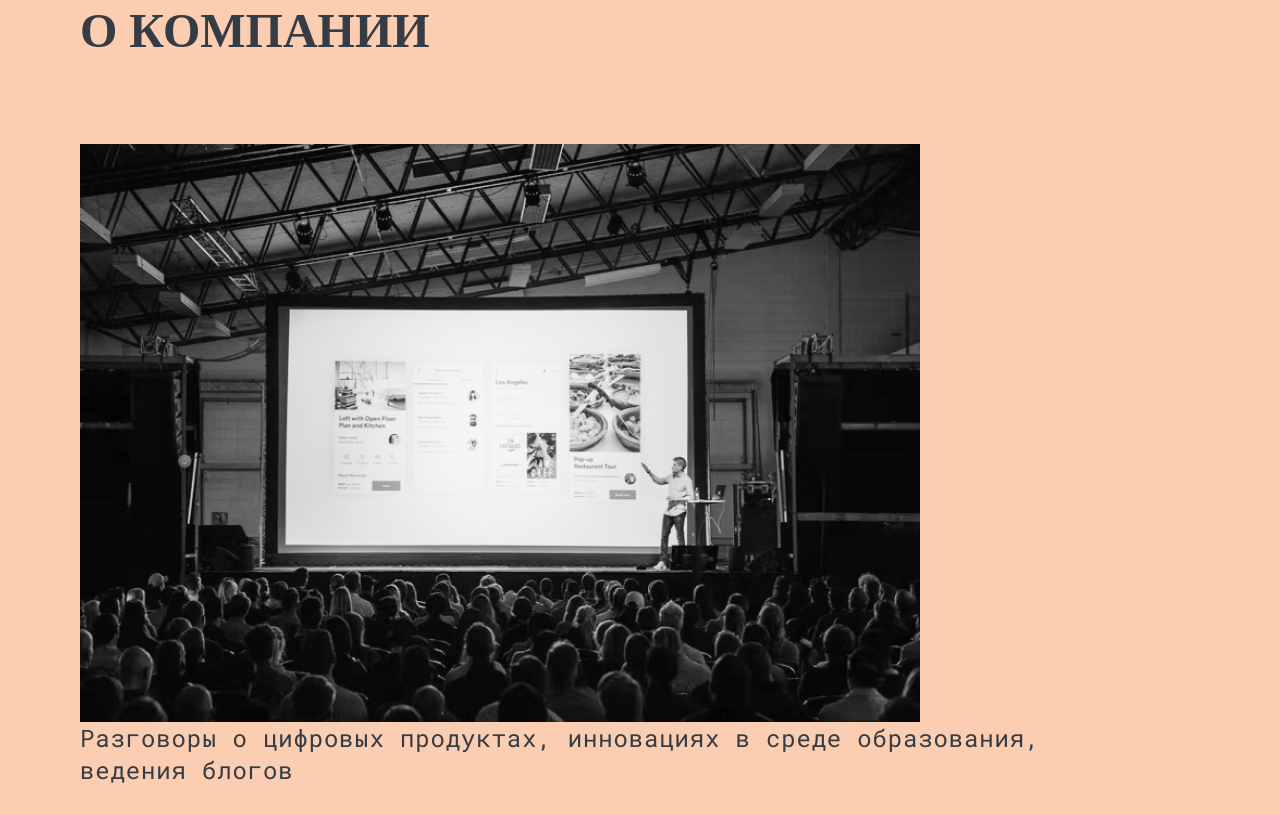
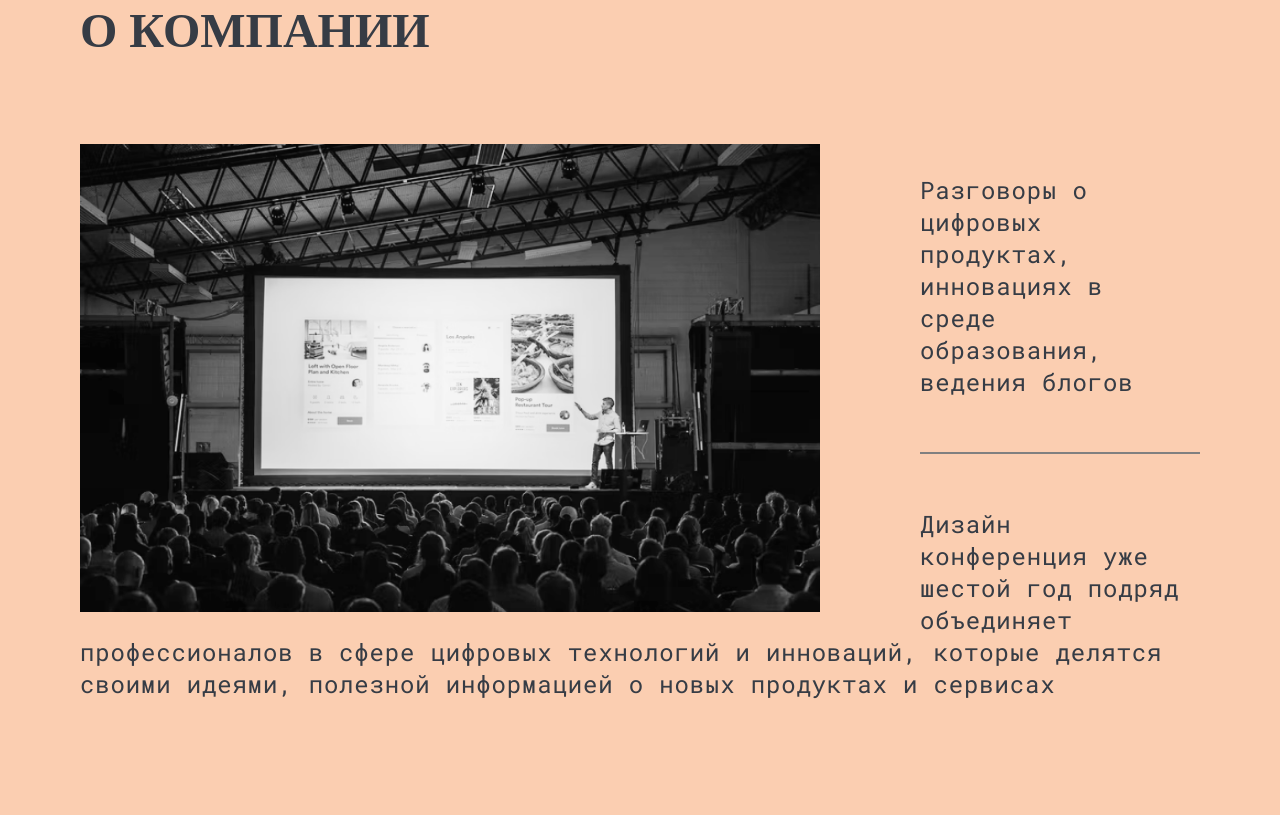
Before and after one commit to TatShen/Relotech, a plain HTML site: page index.html in a window 1280 px wide. Shown: the part 1145-1960 px from the top of the page. Drawn offline with Linux system fonts and the light colour scheme; files whose address does not match are found by name; a web font is replaced by a local one.

Commit message:
fixed style

```diff
--- a/style.css
+++ b/style.css
@@ -192,10 +192,10 @@ main {
 }
 
 img.aboutCompany {
-  width: 840px;
-  height: 578px;
+  width: 740px;
+  height: 468px;
   float: left;
-  margin-right: 120px;
+  margin-right: 100px;
 }
 
 .about .main_content p {
@@ -207,7 +207,7 @@ img.aboutCompany {
   letter-spacing: 0.035em;
   text-align: left;
   color: rgba(54, 60, 69, 1);
-  padding: 50px 150px 50px 0;
+  padding: 30px 20px 30px 0;
 }
 
 hr {
@@ -217,7 +217,7 @@ hr {
 
 .team {
   width: 100vw;
-  height: 1615px;
+  height: auto;
   background-color: rgba(54, 60, 69, 1);
 }
 
@@ -250,7 +250,7 @@ hr {
 }
 .members {
   width: 31%;
-  height: 593px;
+  height: 493px;
   margin-bottom: 80px;
   background-size: auto;
   padding-left: 15px;
```
